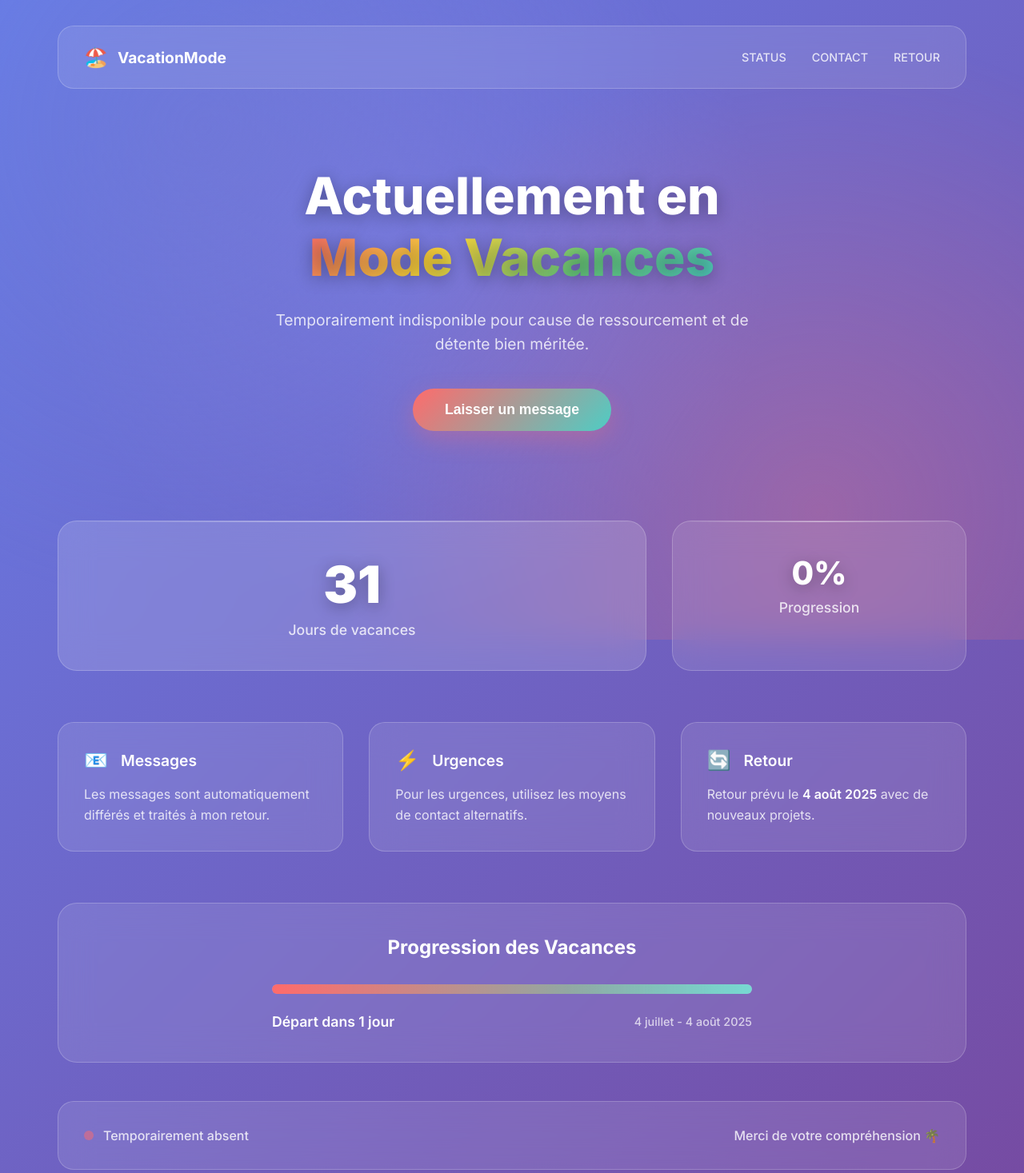
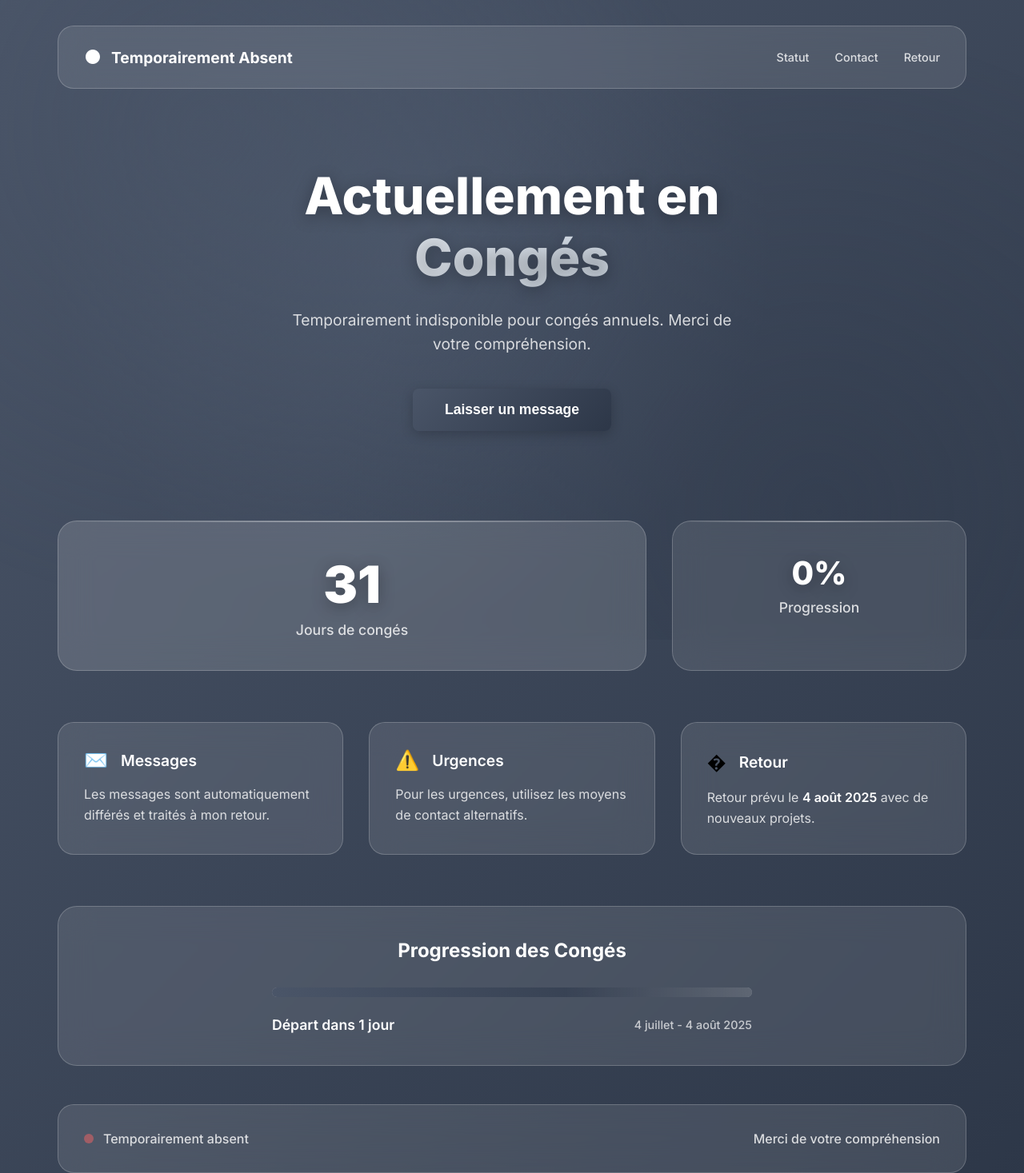
Before and after one commit to guysd/guysd.github.io, a plain HTML site: page index.html in a window 1280 px wide. Shown: the top 1467 px of the page at 80% size. Drawn offline with Linux system fonts and the light colour scheme.

Commit message:
other design

```diff
--- a/index.html
+++ b/index.html
@@ -15,13 +15,13 @@
     <div class="container">
         <header class="header">
             <div class="logo">
-                <span class="logo-icon">🏖️</span>
-                <span class="logo-text">VacationMode</span>
+                <span class="logo-icon">●</span>
+                <span class="logo-text">Temporairement Absent</span>
             </div>
             <nav class="nav">
-                <span class="nav-item">STATUS</span>
-                <span class="nav-item">CONTACT</span>
-                <span class="nav-item">RETOUR</span>
+                <span class="nav-item">Statut</span>
+                <span class="nav-item">Contact</span>
+                <span class="nav-item">Retour</span>
             </nav>
         </header>
 
@@ -29,10 +29,10 @@
             <div class="hero-section">
                 <h1 class="hero-title">
                     Actuellement en<br>
-                    <span class="gradient-text">Mode Vacances</span>
+                    <span class="gradient-text">Congés</span>
                 </h1>
                 <p class="hero-subtitle">
-                    Temporairement indisponible pour cause de ressourcement et de détente bien méritée.
+                    Temporairement indisponible pour congés annuels. Merci de votre compréhension.
                 </p>
                 <button class="cta-button" id="contact-btn">
                     Laisser un message
@@ -43,7 +43,7 @@
                 <div class="card main-card">
                     <div class="card-content">
                         <div class="big-number" id="days-count">31</div>
-                        <div class="card-label">Jours de vacances</div>
+                        <div class="card-label">Jours de congés</div>
                     </div>
                 </div>
 
@@ -58,7 +58,7 @@
             <div class="info-section">
                 <div class="info-card">
                     <div class="info-header">
-                        <span class="info-icon">📧</span>
+                        <span class="info-icon">✉️</span>
                         <span class="info-title">Messages</span>
                     </div>
                     <p class="info-text">Les messages sont automatiquement différés et traités à mon retour.</p>
@@ -66,7 +66,7 @@
 
                 <div class="info-card">
                     <div class="info-header">
-                        <span class="info-icon">⚡</span>
+                        <span class="info-icon">⚠️</span>
                         <span class="info-title">Urgences</span>
                     </div>
                     <p class="info-text">Pour les urgences, utilisez les moyens de contact alternatifs.</p>
@@ -74,7 +74,7 @@
 
                 <div class="info-card">
                     <div class="info-header">
-                        <span class="info-icon">🔄</span>
+                        <span class="info-icon">�</span>
                         <span class="info-title">Retour</span>
                     </div>
                     <p class="info-text">Retour prévu le <strong>4 août 2025</strong> avec de nouveaux projets.</p>
@@ -82,13 +82,13 @@
             </div>
 
             <div class="progress-section">
-                <h3 class="section-title">Progression des Vacances</h3>
+                <h3 class="section-title">Progression des Congés</h3>
                 <div class="progress-container">
                     <div class="progress-bar">
                         <div class="progress-fill" id="vacation-progress"></div>
                     </div>
                     <div class="progress-info">
-                        <span class="progress-text" id="progress-text">Rechargement en cours...</span>
+                        <span class="progress-text" id="progress-text">En cours...</span>
                         <span class="progress-date" id="progress-date">4 juillet - 4 août 2025</span>
                     </div>
                 </div>
@@ -101,7 +101,7 @@
                 <span class="status-text">Temporairement absent</span>
             </div>
             <div class="footer-text">
-                Merci de votre compréhension 🌴
+                Merci de votre compréhension
             </div>
         </footer>
     </div>
--- a/script.js
+++ b/script.js
@@ -129,18 +129,18 @@ function createContactModal() {
     `;
 
     modalContent.innerHTML = `
-        <h3 style="margin-bottom: 1rem; color: #1a1a1a; font-weight: 600;">Laisser un message</h3>
+        <h3 style="margin-bottom: 1rem; color: #1a1a1a; font-weight: 600;">Contact</h3>
         <p style="margin-bottom: 1.5rem; color: #64748b; line-height: 1.5;">
-            Je suis actuellement en vacances du 4 juillet au 4 août 2025.
+            Je suis actuellement en congés du 4 juillet au 4 août 2025.
             Vos messages seront traités à mon retour.
         </p>
         <div style="display: flex; gap: 1rem; justify-content: center;">
             <button id="close-modal" style="
-                background: #667eea;
+                background: #4a5568;
                 color: white;
                 border: none;
                 padding: 0.75rem 1.5rem;
-                border-radius: 50px;
+                border-radius: 8px;
                 font-weight: 600;
                 cursor: pointer;
                 transition: background 0.3s ease;
--- a/styles.css
+++ b/styles.css
@@ -7,7 +7,7 @@
 
 body {
     font-family: 'Inter', -apple-system, BlinkMacSystemFont, 'Segoe UI', Roboto, sans-serif;
-    background: linear-gradient(135deg, #667eea 0%, #764ba2 100%);
+    background: linear-gradient(135deg, #4a5568 0%, #2d3748 100%);
     min-height: 100vh;
     overflow-x: hidden;
     position: relative;
@@ -21,9 +21,9 @@ body {
     width: 100%;
     height: 100%;
     background:
-        radial-gradient(circle at 20% 20%, rgba(120, 119, 198, 0.3) 0%, transparent 50%),
-        radial-gradient(circle at 80% 80%, rgba(255, 118, 117, 0.3) 0%, transparent 50%),
-        radial-gradient(circle at 40% 40%, rgba(162, 155, 254, 0.2) 0%, transparent 50%);
+        radial-gradient(circle at 20% 20%, rgba(74, 85, 104, 0.3) 0%, transparent 50%),
+        radial-gradient(circle at 80% 80%, rgba(45, 55, 72, 0.3) 0%, transparent 50%),
+        radial-gradient(circle at 40% 40%, rgba(113, 128, 150, 0.2) 0%, transparent 50%);
     pointer-events: none;
     z-index: -1;
 }
@@ -116,11 +116,10 @@ body {
 }
 
 .gradient-text {
-    background: linear-gradient(135deg, #ff6b6b, #ffd93d, #6bcf7f, #4ecdc4);
+    background: linear-gradient(135deg, #e2e8f0, #cbd5e0);
     -webkit-background-clip: text;
     -webkit-text-fill-color: transparent;
     background-clip: text;
-    animation: gradientShift 6s ease-in-out infinite;
 }
 
 @keyframes gradientShift {
@@ -140,23 +139,23 @@ body {
 }
 
 .cta-button {
-    background: linear-gradient(135deg, #ff6b6b, #4ecdc4);
+    background: linear-gradient(135deg, #4a5568, #2d3748);
     color: white;
     border: none;
     padding: 1rem 2.5rem;
-    border-radius: 50px;
+    border-radius: 8px;
     font-weight: 600;
     font-size: 1.1rem;
     cursor: pointer;
     transition: all 0.3s ease;
-    box-shadow: 0 10px 30px rgba(255, 107, 107, 0.3);
+    box-shadow: 0 4px 15px rgba(0, 0, 0, 0.2);
     position: relative;
     overflow: hidden;
 }
 
 .cta-button:hover {
-    transform: translateY(-3px);
-    box-shadow: 0 15px 40px rgba(255, 107, 107, 0.4);
+    transform: translateY(-2px);
+    box-shadow: 0 6px 20px rgba(0, 0, 0, 0.3);
 }
 
 .cta-button::before {
@@ -328,7 +327,7 @@ body {
 
 .progress-fill {
     height: 100%;
-    background: linear-gradient(90deg, #ff6b6b, #4ecdc4);
+    background: linear-gradient(90deg, #4a5568, #2d3748);
     border-radius: 10px;
     transition: width 0.5s ease;
     position: relative;
@@ -392,7 +391,7 @@ body {
 .status-dot {
     width: 12px;
     height: 12px;
-    background: #ff6b6b;
+    background: #f56565;
     border-radius: 50%;
     animation: pulse 2s infinite;
 }
```
